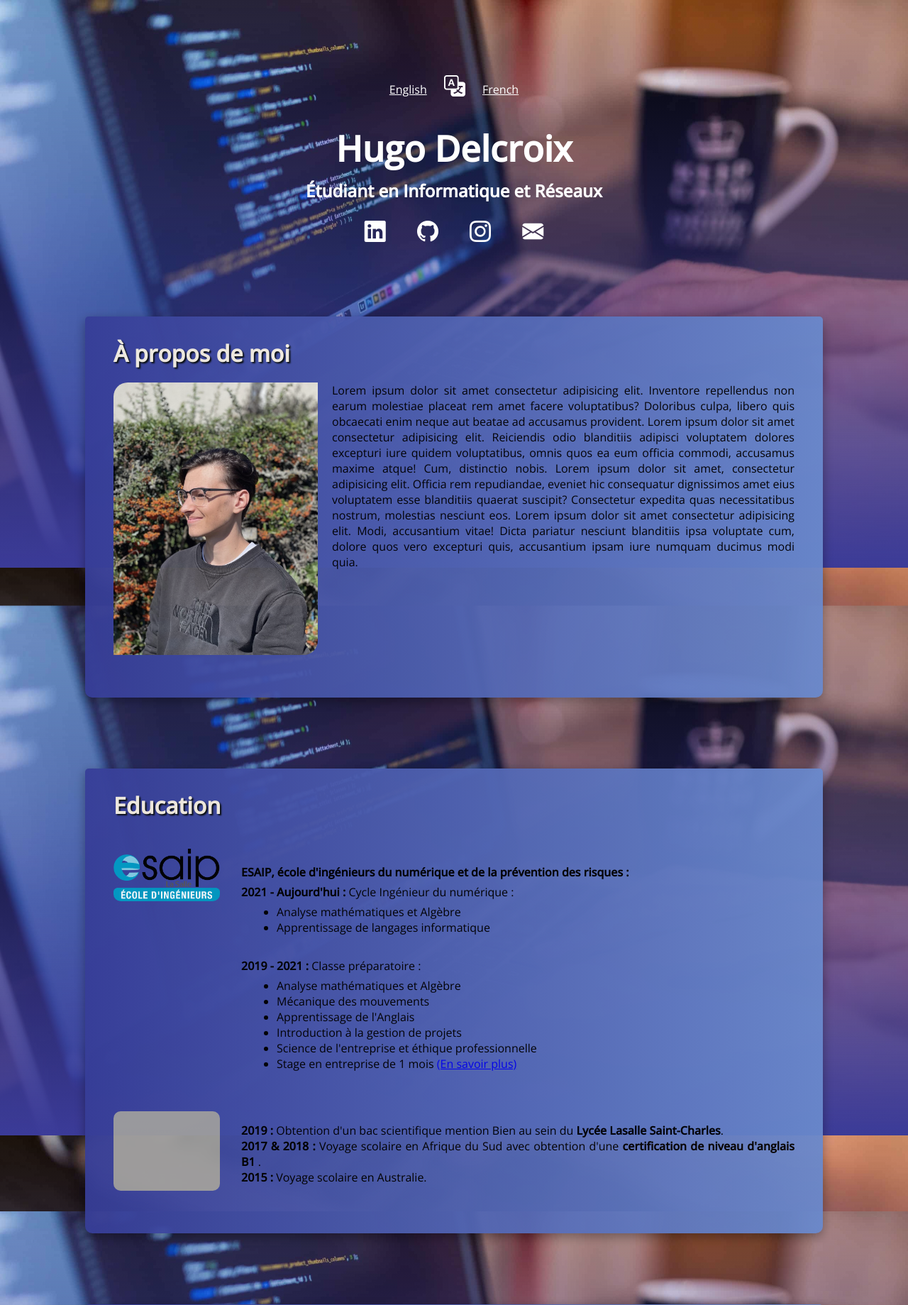
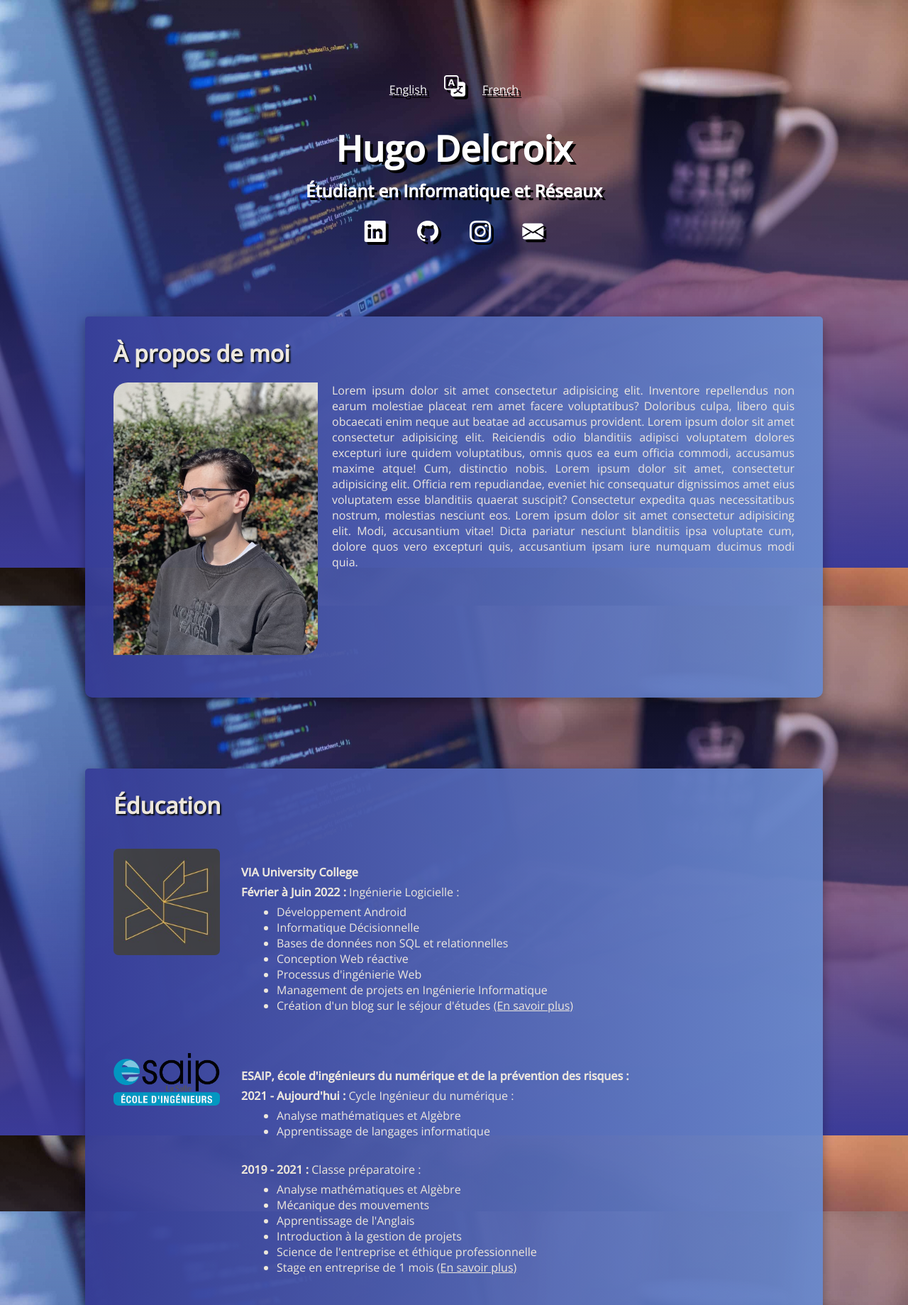
Before and after one commit to HugoDELCROIX/Portfolio, a PHP site: page /fr.php in a window 1280 px wide. Shown: the top 1839 px of the page at 71% size. Run offline with PHP 8.4, Linux system fonts and the light colour scheme; some libraries are stand-ins or nearby versions; grey boxes are pictures that could not be loaded.

```diff
--- a/fr.php
+++ b/fr.php
@@ -51,8 +51,27 @@
     </div>
 
     <div id="bloc">
-        <h1>Education</h1>
+        <h1>Éducation</h1>
         <div id="bloc_formation">
+            <div id="contenu_formation">
+                <img src="images/logo/logo_VIA.png" alt="logo_esaip">
+                <div class="liste">
+                    <h4><b>VIA University College</b> <br> </h4>
+                    <p>
+                        <b>Février à Juin 2022 :</b> Ingénierie Logicielle :<br>
+                    </p>
+                    <ul>
+                        <li>Développement Android</li>
+                        <li>Informatique Décisionnelle</li>
+                        <li>Bases de données non SQL et relationnelles</li>
+                        <li>Conception Web réactive</li>
+                        <li>Processus d'ingénierie Web</li>
+                        <li>Management de projets en Ingénierie Informatique</li>
+                        <li>Création d'un blog sur le séjour d'études <a href="#liste_projet"> (En savoir plus)</a></li>
+                    </ul>
+                </div>
+
+            </div>
             <div id="contenu_formation">
                 <img src="images/logo/logo_ESAIP_INGENIEUR_RVB_2016.png" alt="logo_esaip">
                 <div class="liste">
@@ -97,17 +116,10 @@
         <div id="exp_pro">
             <h1>Expérience professionnelle</h1>
             <div id="contenu_formation">
-                <svg xmlns="http://www.w3.org/2000/svg" width="16" height="16" fill="currentColor"
-                    class="bi bi-briefcase-fill" viewBox="0 0 16 16">
-                    <path
-                        d="M6.5 1A1.5 1.5 0 0 0 5 2.5V3H1.5A1.5 1.5 0 0 0 0 4.5v1.384l7.614 2.03a1.5 1.5 0 0 0 .772 0L16 5.884V4.5A1.5 1.5 0 0 0 14.5 3H11v-.5A1.5 1.5 0 0 0 9.5 1h-3zm0 1h3a.5.5 0 0 1 .5.5V3H6v-.5a.5.5 0 0 1 .5-.5z" />
-                    <path
-                        d="M0 12.5A1.5 1.5 0 0 0 1.5 14h13a1.5 1.5 0 0 0 1.5-1.5V6.85L8.129 8.947a.5.5 0 0 1-.258 0L0 6.85v5.65z" />
-                </svg>
+                <img src="images/kdr.png" alt="logo_KDR">
                 <div class="liste">
                     <h4><b>Stages : </b> <br> </h4>
                     <p>
-
                         <b>Avril 2020</b> - <b>K.D.R Électricité : </b> Magasin de matériel électrique et de chantier
                     </p>
                     <ul>
--- a/style_portfolio.css
+++ b/style_portfolio.css
@@ -18,6 +18,7 @@ header {
     margin-top: 100px;
     text-align: center;
     color: #fff;
+    text-shadow: 4px 4px black;
 }
 
 header h1 {
@@ -120,11 +121,11 @@ footer i {
     padding-right: 20px;
     box-shadow: rgba(0, 0, 0, 0.35) 0px 5px 15px;
     opacity: 0.95;
+    color: #f7f1e3;
 }
 
 #bloc h1 {
     margin: 20px;
-    color: #f7f1e3;
     text-shadow: 2px 2px 2px #090d0c;
 }
 
@@ -147,6 +148,7 @@ footer i {
     margin-left: 20px;
     margin-top: 0;
     margin-bottom: 0;
+
 }
 
 #contenu_formation {
@@ -154,12 +156,17 @@ footer i {
     padding: 20px;
 }
 
+#contenu_formation a{
+    text-decoration: underline;
+    color: #f7f1e3;
+}
+
 #contenu_formation img,
 svg {
     color: #3498db;
     width: 150px;
     height: 100%;
-    border-radius: 10px;
+    border-radius: 7px;
 }
 
 #contenu_formation p,
@@ -183,7 +190,7 @@ h4 {
     flex-wrap: wrap;
 }
 
-#liste_projet{
+#liste_projet {
     display: flex;
     justify-content: center;
     flex-wrap: wrap;
@@ -211,7 +218,7 @@ h4 {
     text-decoration: none;
 }
 
-.title{
+.title {
     height: 20px;
 }
 
```
Also changed, not shown: projets/pendule/projet_pendule-fr.php (+11 -1 lines), images/kdr.png (added), images/logo/logo_VIA.png (added), 2 other files.
